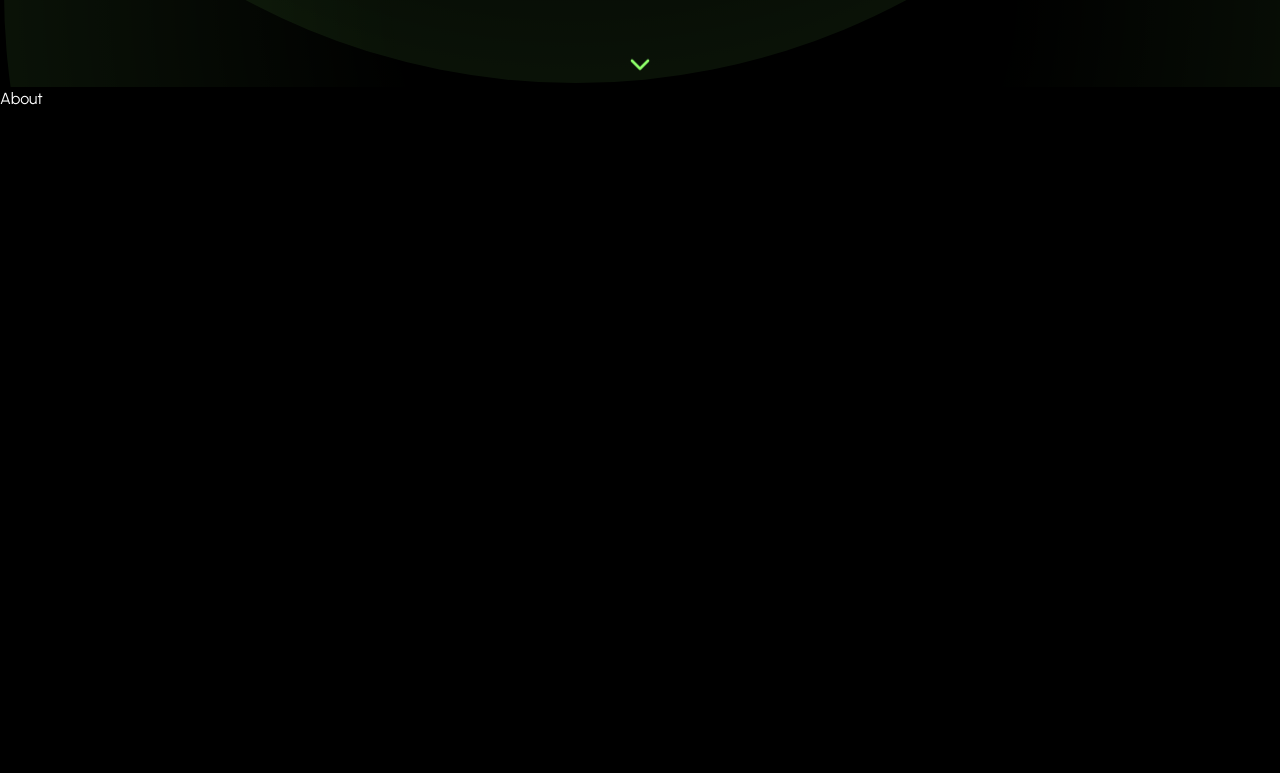
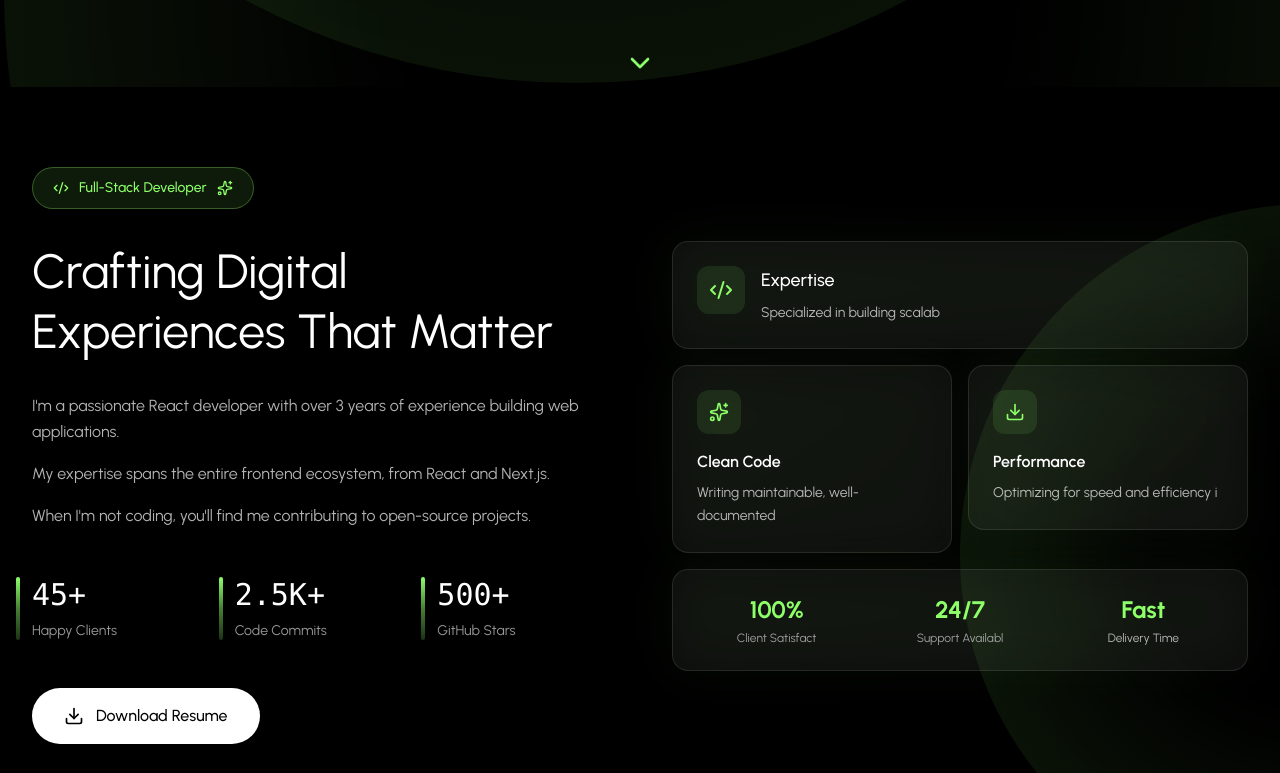
Before and after one commit to huytdn/PortfolioTDN, a React (Vite) app: page / in a window 1280 px wide. Shown: the part 713-1486 px from the top of the page. Built offline with nearby package versions, Linux system fonts and the light colour scheme.

Commit message:
about section

```diff
--- a/src/components/sections/About.jsx
+++ b/src/components/sections/About.jsx
@@ -1,7 +1,185 @@
 import React from "react";
+import { Download, Code2, Sparkles } from "lucide-react";
+import {
+  SiReact,
+  SiNextdotjs,
+  SiTypescript,
+  SiTailwindcss,
+  SiNodedotjs,
+  SiMongodb,
+} from "react-icons/si";
+import { PERSONAL_INFO, ABOUT_STATS } from "../../utils/constants";
+import FadeIn from "../animations/FadeIn";
+import RadialGradientBackground from "../backgrounds/RadialGradientBackground";
 
 const About = () => {
-  return <div>About</div>;
+  const skills = [
+    { name: "React.js", icon: SiReact, color: "#61DAFB" },
+    { name: "Next.js", icon: SiNextdotjs, color: "#000000" },
+    { name: "TypeScript", icon: SiTypescript, color: "#3178C6" },
+    { name: "Tailwind CSS", icon: SiTailwindcss, color: "#06B6D4" },
+    { name: "Node.js", icon: SiNodedotjs, color: "#339933" },
+    { name: "MongoDB", icon: SiMongodb, color: "#47A248" },
+  ];
+
+  return (
+    <section id="about" className="relative py-20 bg-black overflow-hidden">
+      <RadialGradientBackground variant="about" />
+
+      <div className="relative z-10 max-w-7xl mx-auto px-4 sm:px-6 lg:px-8">
+        {/* Main Grid */}
+        <div className="grid grid-cols-1 lg:grid-cols-2 gap-16 items-center mb-20 ">
+          {/* --- Left Column - Content --- */}
+          <div className="flex flex-col gap-12">
+            <div className="flex flex-col gap-8">
+              {/* - Badge */}
+              <FadeIn delay={60}>
+                <div className="inline-flex items-center gap-2.5 px-5 py-2.5 border border-primary/30 bg-primary/10 rounded-full w-fit">
+                  <Code2 className="w-4 h-4 text-primary " />
+                  <span className="text-sm text-primary font-medium">
+                    Full-Stack Developer
+                  </span>
+                  <Sparkles className="w-4 h-4 text-primary " />
+                </div>
+              </FadeIn>
+
+              {/* - Title & Bio */}
+              <FadeIn delay={100}>
+                <h2 className="text-4xl lg:text-5xl font-normal leading-tight">
+                  Crafting Digital Experiences That Matter
+                </h2>
+              </FadeIn>
+
+              <FadeIn delay={200}>
+                <div className="flex flex-col gap-4">
+                  {PERSONAL_INFO.bio.map((paragraph, index) => (
+                    <p
+                      key={index}
+                      className="text-base text-white/70 leading-relaxed"
+                    >
+                      {paragraph}
+                    </p>
+                  ))}
+                </div>
+              </FadeIn>
+            </div>
+
+            {/* - Stats */}
+            <FadeIn delay={300}>
+              <div className="grid grid-cols-3 gap-8 ">
+                {ABOUT_STATS.map((stat, index) => (
+                  <div key={index} className="relative">
+                    <div className="absolute -left-4 top-0 w-1 h-full bg-linear-to-b from-primary via-primary/50 to-primary/20 rounded-full "></div>
+                    <div className="text-3xl font-normal text-white mb-2 font-mono">
+                      {stat.value}
+                    </div>
+                    <p className="text-sm text-white/60 leading-snug">
+                      {stat.label}
+                    </p>
+                  </div>
+                ))}
+              </div>
+            </FadeIn>
+
+            {/* - Download Button */}
+            <FadeIn delay={400}>
+              <button
+                onClick={() => window.open(PERSONAL_INFO.resume, "_blank")}
+                className="inline-flex items-center gap-3 px-8 py-4 rounded-full bg-white text-black text-base font-medium hover:bg-white/90 transition-all duration-300 w-fit group"
+              >
+                <Download className="w-5 h-5 group-hover:translate-y-0.5 transition-transform duration-300" />
+                Download Resume
+              </button>
+            </FadeIn>
+          </div>
+
+          {/* Right Column - Content */}
+          <FadeIn delay={200}>
+            <div className="grid grid-cols-2 gap-4">
+              <div className="col-span-2 relative group">
+                <div className="absolute inset-0 bg-linear-to-br from-primary/10 to-primary/5 rounded-2xl blur-xl opacity-50 group-hover:opacity-75 transition-opacity duration-300"></div>
+                <div className="relative bg-white/5 border border-white/10 rounded-2xl p-6 hover:border-primary/30 transition-all duration-300">
+                  <div className="flex items-start gap-4">
+                    <div className="p-3 bg-primary/10 rounded-xl">
+                      <Code2 className="w-6 h-6 text-primary" />
+                    </div>
+                    <div className="flex-1">
+                      <h3 className="text-lg font-medium text-white mb-2">
+                        Expertise
+                      </h3>
+                      <p className="text-sm text-white/70 leading-relaxed">
+                        Specialized in building scalab
+                      </p>
+                    </div>
+                  </div>
+                </div>
+              </div>
+
+              <div className="relative group">
+                <div className="absolute inset-0 bg-linear-to-br from-primary/10 to-primary/5 rounded-2xl blur-xl opacity-50 group-hover:opacity-75 transition-opacity duration-300"></div>
+                <div className="relative bg-white/5 border border-white/10 rounded-2xl p-6 hover:border-primary/30 transition-all duration-300">
+                  <div className="p-3 bg-primary/10 rounded-xl w-fit mb-4">
+                    <Sparkles className="w-5 h-5 text-primary" />
+                  </div>
+                  <h3 className="text-base font-semibold text-white mb-2">
+                    Clean Code
+                  </h3>
+                  <p className="text-sm text-white/70 leading-relaxed">
+                    Writing maintainable, well-documented
+                  </p>
+                </div>
+              </div>
+
+              <div className="relative group">
+                <div className="absolute inset-0 bg-linear-to-br from-primary/10 to-primary/5 rounded-2xl blur-xl opacity-50 group-hover:opacity-75 transition-opacity duration-300"></div>
+                <div className="relative bg-white/5 border border-white/10 rounded-2xl p-6 hover:border-primary/30 transition-all duration-300">
+                  <div className="p-3 bg-primary/10 rounded-xl w-fit mb-4">
+                    <Download className="w-5 h-5 text-primary" />
+                  </div>
+                  <h3 className="text-base font-semibold text-white mb-2">
+                    Performance
+                  </h3>
+                  <p className="text-sm text-white/70 leading-relaxed">
+                    Optimizing for speed and efficiency i
+                  </p>
+                </div>
+              </div>
+
+              <div className="col-span-2 relative group">
+                <div className="absolute inset-0 bg-linear-to-br from-primary/10 to-primary/5 rounded-2xl blur-xl opacity-50 group-hover:opacity-75 transition-opacity duration-300"></div>
+                <div className="relative bg-white/5 border border-white/10 rounded-2xl p-6 hover:border-primary/30 transition-all duration-300">
+                  <div className="grid grid-cols-3 gap-6 text-center">
+                    <div>
+                      <div className="text-2xl font-bold text-primary mb-1">
+                        100%
+                      </div>
+                      <div className="text-xs text-white/60">
+                        Client Satisfact
+                      </div>
+                    </div>
+                    <div>
+                      <div className="text-2xl font-bold text-primary mb-1">
+                        24/7
+                      </div>
+                      <div className="text-xs text-white/60">
+                        Support Availabl
+                      </div>
+                    </div>
+                    <div>
+                      <div className="text-2xl font-bold text-primary mb-1">
+                        Fast
+                      </div>
+                      <div className="text-xs text-white/70">Delivery Time</div>
+                    </div>
+                  </div>
+                </div>
+              </div>
+            </div>
+          </FadeIn>
+        </div>
+      </div>
+    </section>
+  );
 };
 
 export default About;
--- a/src/utils/constants.js
+++ b/src/utils/constants.js
@@ -4,7 +4,7 @@ export const PERSONAL_INFO = {
   email: "huytdn137@gmail.com",
   location: "Thanh Xuan, Ha Noi",
   tagline: "Crafting seamless digital experiences with modern web technologies",
-  resume: "/resume.pdf",
+  resume: "/cvTDN.pdf",
   bio: [
     "I'm a passionate React developer with over 3 years of experience building web applications.",
     "My expertise spans the entire frontend ecosystem, from React and Next.js.",
```
Also changed, not shown: 1 other file (tests, documents, lock files or other folders).
